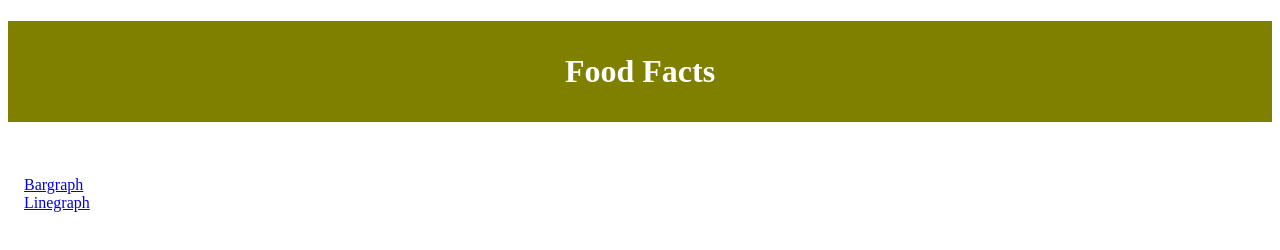
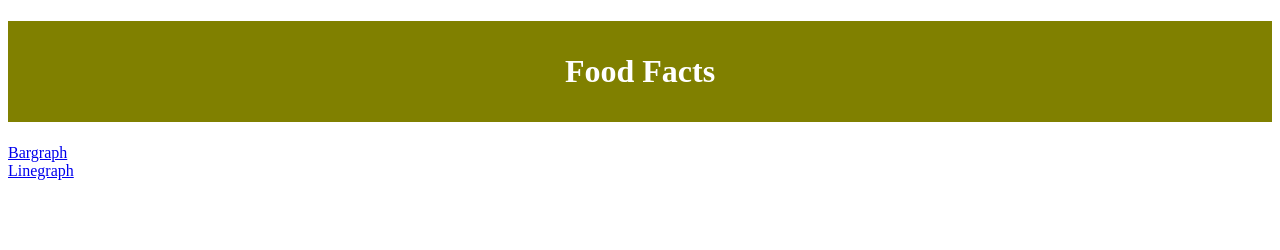
Before and after one commit to SandhiyaViswanathan/foodfacts, a plain HTML site: page index.html in a window 1280 px wide. Drawn offline with Linux system fonts and the light colour scheme.

Commit message:
alignment changes

```diff
--- a/css/index.css
+++ b/css/index.css
@@ -11,12 +11,12 @@ a:hover
 	color: purple;
 
 }
-nav
-{
-	float:left;
-	max-width: 160px;
-	padding: 1em;
-}
+	/*nav
+	{
+		float:left;
+		max-width: 160px;
+		padding: 1em;
+	}*/
 nav ul
 {
 	list-style-type: none;
```
Also changed, not shown: js/barchart.js (indentation only), js/line.js (indentation only).
